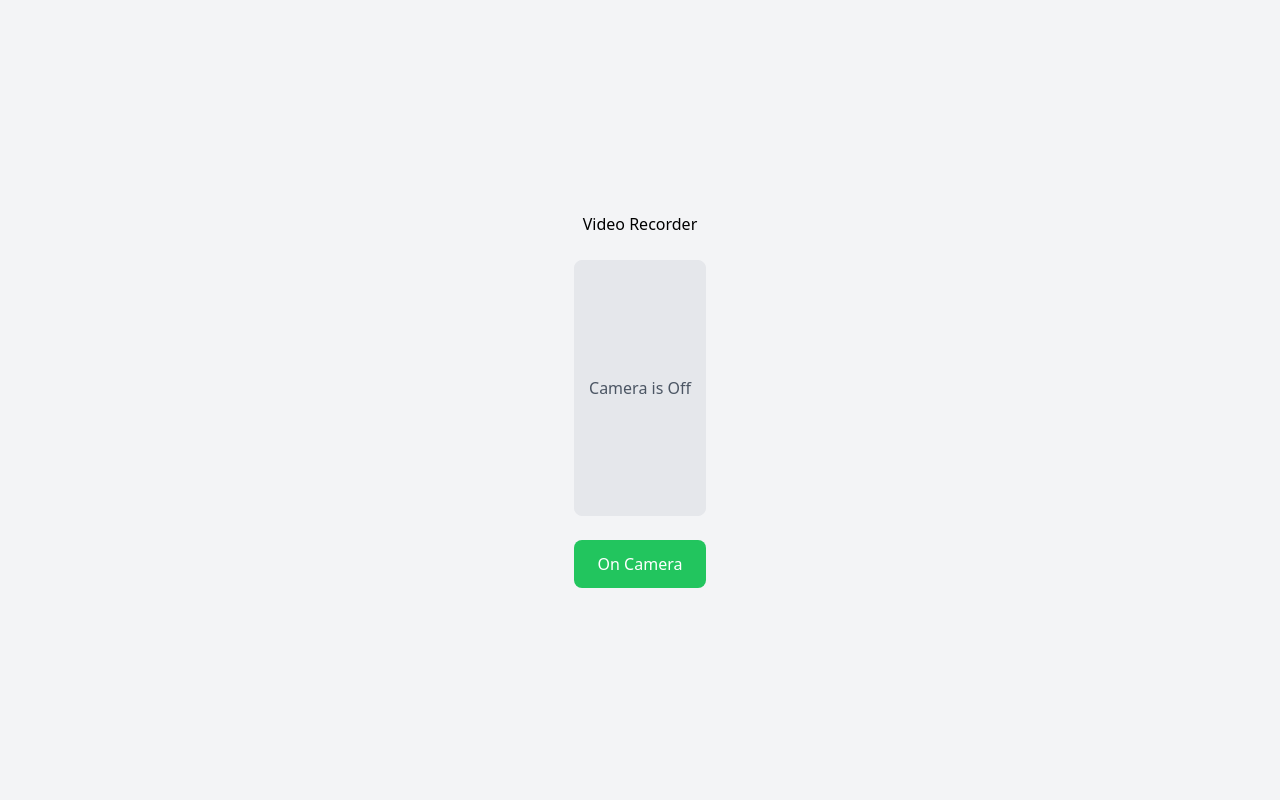
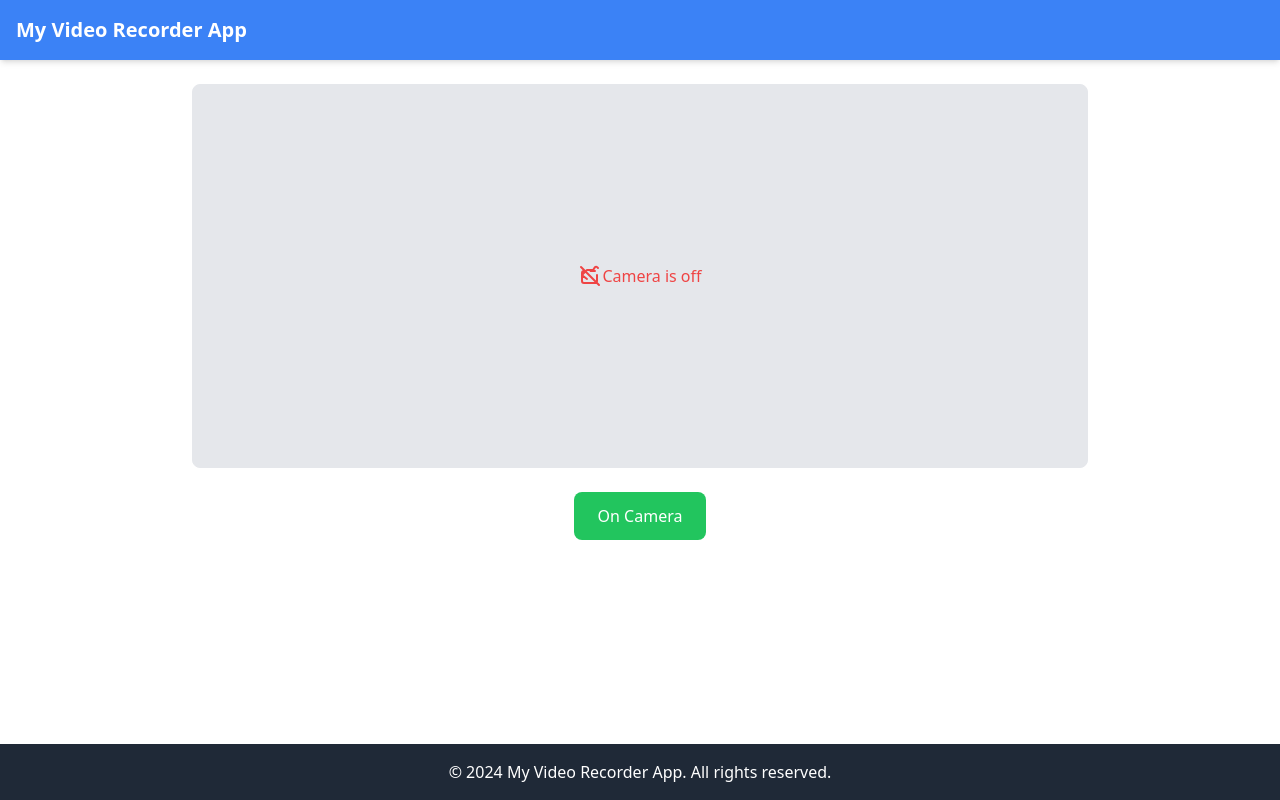
Before and after one commit to YaswanthManoharan/Video-Recorder, a React (Vite) app in the folder Recorder/: page / in a window 1280 px wide. Built offline with nearby package versions, Linux system fonts and the light colour scheme.

Commit message:
Header and Footer

```diff
--- a/Recorder/src/App.tsx
+++ b/Recorder/src/App.tsx
@@ -1,14 +1,18 @@
-import VideoRecorder from "./components/videoRecorder"
+import React from 'react';
+import Header from './components/Header';
+import Footer from './components/Footer';
+import VideoRecorder from './components/VideoRecorder';
 
-function App() {
+const App: React.FC = () => {
+  return (
+    <div className="flex flex-col min-h-screen">
+      <Header />
+      <main className="flex-grow">
+        <VideoRecorder />
+      </main>
+      <Footer />
+    </div>
+  );
+};
 
-  return (
-    <>
-    <div className="min-h-screen bg-gray-100 flex items-center justify-center">
-      <VideoRecorder />
-    </div>
-    </>
-  )
-}
-
-export default App
+export default App;
--- /dev/null
+++ b/Recorder/src/assets/CameraOffIcon.tsx
@@ -0,0 +1,22 @@
+import React from 'react';
+
+const CameraOffIcon: React.FC = () => {
+  return (
+    <svg
+      xmlns="http://www.w3.org/2000/svg"
+      className="h-6 w-6 text-red-500"
+      fill="none"
+      viewBox="0 0 24 24"
+      stroke="currentColor"
+      strokeWidth={2}
+    >
+      <path
+        strokeLinecap="round"
+        strokeLinejoin="round"
+        d="M3 3l18 18M9.75 9.75L15 15m4-4v6a2 2 0 01-2 2H6a2 2 0 01-2-2V9m0 0a2 2 0 012-2h.1m6.4 0H17m3-3l-.879-.879a1.5 1.5 0 00-2.122 0L15.121 6H9m0 0L5.121 9.879a1.5 1.5 0 000 2.122L9 15"
+      />
+    </svg>
+  );
+};
+
+export default CameraOffIcon;
--- /dev/null
+++ b/Recorder/src/components/Footer.tsx
@@ -0,0 +1,13 @@
+import React from 'react';
+
+const Footer: React.FC = () => {
+  return (
+    <footer className="bg-gray-800 text-white py-4 mt-4">
+      <div className="container mx-auto px-4 text-center">
+        <p>&copy; 2024 My Video Recorder App. All rights reserved.</p>
+      </div>
+    </footer>
+  );
+};
+
+export default Footer;
--- /dev/null
+++ b/Recorder/src/components/Header.tsx
@@ -0,0 +1,13 @@
+import React from 'react';
+
+const Header: React.FC = () => {
+  return (
+    <header className="bg-blue-500 text-white py-4 shadow-md">
+      <div className="container mx-auto px-4">
+        <h1 className="text-xl font-bold">My Video Recorder App</h1>
+      </div>
+    </header>
+  );
+};
+
+export default Header;
--- a/Recorder/src/components/VideoRecorder.tsx
+++ b/Recorder/src/components/VideoRecorder.tsx
@@ -1,4 +1,5 @@
 import React, { useState, useRef, useEffect } from 'react';
+import CameraOffIcon from '../assets/CameraOffIcon';
 
 const VideoRecorder: React.FC = () => {
   const [recording, setRecording] = useState(false);
@@ -92,18 +93,19 @@ const VideoRecorder: React.FC = () => {
 
   return (
     <div className="flex flex-col items-center space-y-6 p-6">
-      <h1>Video Recorder</h1>
+
       <div className="w-full max-w-4xl">
         {!cameraState ? (
-          <div className="w-full h-64 bg-gray-200 flex items-center justify-center border rounded-lg">
-            <p className="text-gray-600">Camera is Off</p>
+          <div className="w-full h-96 bg-gray-200 flex items-center justify-center border rounded-lg">
+          <CameraOffIcon />
+          <span className="text-red-500 font-medium">Camera is off</span>
           </div>
         ) : (
           <video
             ref={videoElementRef}
             autoPlay
             muted={!recording}
-            className="w-full h-64 object-cover border rounded-lg"
+            className="w-full h-96 object-cover border rounded-lg"
           />
         )}
       </div>
```
